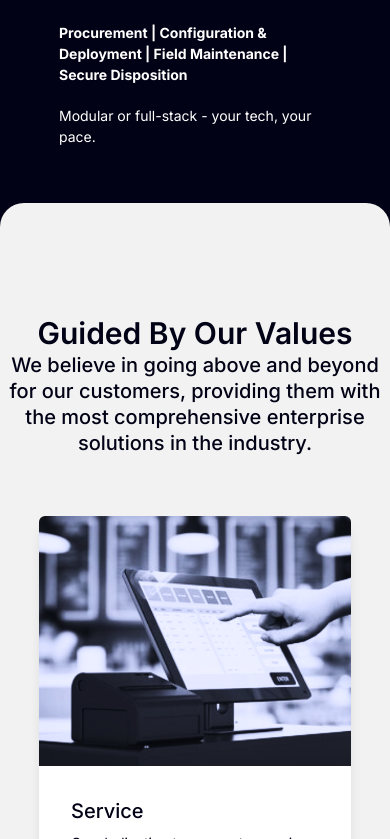
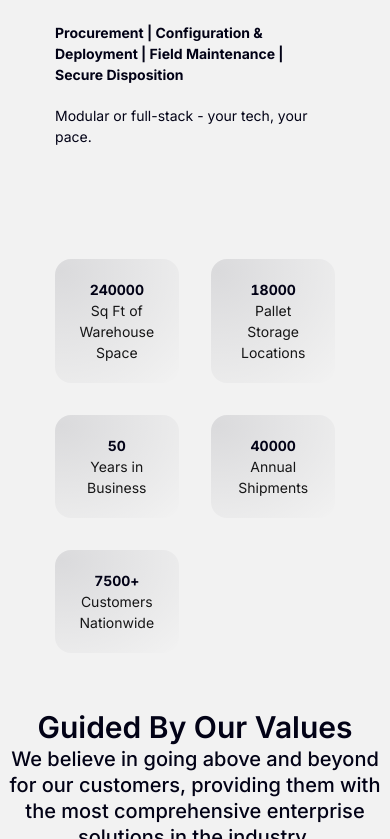
Before and after one commit to IWTechnologies/weareiw, a Next.js app in the folder nextjs-weareiw/: page /about in a window 390 px wide. Shown: the part 1161-2000 px from the top of the page. Built offline with nearby package versions, Linux system fonts and the light colour scheme.

Commit message:
about: continuing to work on NumCounter component, mostly fleshed out but still needs more work

```diff
--- a/nextjs-weareiw/src/app/about/page.tsx
+++ b/nextjs-weareiw/src/app/about/page.tsx
@@ -1,6 +1,7 @@
 import Hero from "@/components/Hero";
 import Blurb from "@/components/Blurb";
 import Card from "@/components/Card";
+import NumCounter from "@/components/NumCounter";
 
 export default function AboutPage() {
     return (
@@ -35,8 +36,8 @@ export default function AboutPage() {
                 />
             </section>
 
-            <section className="w-[80%] flex justify-center p-5 pb-14 mx-auto bg-brand-black text-white">
-                <div className="flex flex-col gap-5">
+            <section className="w-full flex justify-center p-5 pb-14 rounded-t-3xl bg-background text-brand-black">
+                <div className="w-[80%] mx-auto flex flex-col gap-5">
                     <h2 className="text-center">What We Do</h2>
                     <h3>IW Technologies - Your Enterprise Solutions Partner</h3>
                     <div>
@@ -58,10 +59,8 @@ export default function AboutPage() {
                 </div>
             </section>
 
-            <section className="w-full py-14 rounded-t-3xl bg-background">
-                <div className="">
-
-                </div>
+            <section className="w-full bg-background">
+                <NumCounter />
             </section>
 
             <section id="hardware"
--- a/nextjs-weareiw/src/app/globals.css
+++ b/nextjs-weareiw/src/app/globals.css
@@ -55,6 +55,12 @@ p {
   @apply max-w-[70ch]
 }
 
+@property --num {
+  syntax: '<integer>';
+  intial-value: 0;
+  inherits: false;
+}
+
 /* not being used but keep just in case
 diagonal background shape for section */
 .section-bg-diagonal {
--- a/nextjs-weareiw/src/components/NumCounter.tsx
+++ b/nextjs-weareiw/src/components/NumCounter.tsx
@@ -0,0 +1,109 @@
+"use client"
+
+import { useEffect, useRef, useState } from "react";
+
+type Stat = {
+    value: number;
+    label: string;
+    suffix?: string;
+}
+
+const rowOne: Stat[] = [
+    { value: 240000, label: "Sq Ft of Warehouse Space" },
+    { value: 18000, label: "Pallet Storage Locations", },
+    { value: 50, label: "Years in Business" },
+    { value: 40000, label: "Annual Shipments" },
+    { value: 7500, label: "Customers Nationwide", suffix: "+" }
+];
+
+const rowTwo: Stat[] = [
+    { value: 35000, label: "Checkout Lanes Supported", suffix: "+" },
+    { value: 55000, label: "On-SIte Service Events (2024)", suffix: "+" },
+    { value: 9650, label: "Locations Supported Accross North America (2024)" },
+    { value: 1000, label: "Rapid-Scale Deployments in Under 8 Weeks", suffix: "+" }
+];
+
+function StatItem({ value, label, suffix="" }: Stat) {
+    return (
+        <div className="relative flex flex-col items-center rounded-2xl p-5 text-center overflow-hidden">
+            <div className="absolute inset-0 z-10 bg-radial-[at_5%_10%] from-brand-black/10 to-transparent"></div>
+            <div
+            className="relative z-20 flex text-brand-black
+            tabular-nums font-bold transition-[--num] duration-[3s] ease-out
+            [counter-set:num_var(--num)] supports-counter-set:before:content-[counter(num)]"
+            style={{ ["--num" as string]: value }}>
+                <span className="supports-counter-set:sr-only">
+                    {value.toLocaleString()}
+                </span>
+                <span>{suffix}</span>
+            </div>
+            <span className="">{label}</span>
+        </div>
+    );
+}
+
+export default function StatSection() {
+    const [showRowTwo, setRowTwo] = useState(false);
+    const topRef = useRef<HTMLDivElement>(null);
+    const bottomRef = useRef<HTMLDivElement>(null);
+
+    useEffect(() => {
+        const topObserver = new IntersectionObserver(
+            ([entry]) => {
+                if(entry.isIntersecting) {
+                    setRowTwo(false);
+                }
+            },
+            { threshold: 1.0 }
+        );
+
+        const bottomObserver = new IntersectionObserver(
+            ([entry]) => {
+                if(entry.isIntersecting) {
+                    setRowTwo(true);
+                }
+            },
+            { threshold: 1.0 }
+        );
+
+        if(topRef.current) {
+            topObserver.observe(topRef.current);
+        }
+
+        if(bottomRef.current) {
+            bottomObserver.observe(bottomRef.current);
+        }
+
+        return () => {
+            topObserver.disconnect();
+            bottomObserver.disconnect();
+        }
+    }, []);
+
+    return (
+       <div className="relative w-[80%] mx-auto py-14 overflow-hidden">
+            <div ref={topRef} className="absolute top-0 h-1 w-full" />
+            <div ref={bottomRef} className="absolute bottom-0 h-1 w-full" />
+
+            <div
+            className={`transition-opacity duration-700 ease-in-out
+            ${showRowTwo ? "opacity-0 pointer-events-none" : "opacity-100"}`}>
+                <div className="grid grid-cols-2 sm:grid-cols-3 lg:grid-cols-5 gap-8 w-[90%] mx-auto">
+                    {rowOne.map((stat) => (
+                        <StatItem key={stat.label} {...stat} />
+                    ))}
+                </div>
+            </div>
+
+            <div
+            className={`absolute inset-0 flex items-center transition-opacity duration-700 ease-in-out
+            ${showRowTwo ? "opacity-100" : "opacity-0 pointer-events-none"}`}>
+                <div className="grid grid-cols-2 sm:grid-cols-4 gap-8 w-[90%] mx-auto">
+                    {rowTwo.map((stat) => (
+                        <StatItem key={stat.label} {...stat} />
+                    ))}
+                </div>
+            </div>
+       </div>
+    )
+}
--- a/nextjs-weareiw/src/components/header/Header.tsx
+++ b/nextjs-weareiw/src/components/header/Header.tsx
@@ -2,8 +2,7 @@
 
 import Link from "next/link";
 import Image from "next/image";
-import { useState } from "react";
-import { useEffect } from "react";
+import { useEffect, useState } from "react";
 import { navItems } from "@/data/navItems";
 import NavItem from "./NavItem";
 import MobileNav from "./MobileNav";
@@ -22,8 +21,8 @@ type HeaderProps = {
 export default function Header({ link }: HeaderProps) {
     const [mobileOpen, setMobileOpen] = useState(false);
 
-    {/* listen for screen size change and closes mobile nav when screen width
-        becomes desktop nav size */}
+    /* listen for screen size change and closes mobile nav when screen width
+        becomes desktop nav size */
     useEffect(() => {
         const mediaQuery = window.matchMedia("(min-width: 1024px)");
 
@@ -46,7 +45,7 @@ export default function Header({ link }: HeaderProps) {
                 <div className="h-full flex items-center">
                     <Link href="/" className="">
                         <Image className="max-h-17.5 w-auto object-contain"
-                        priority width={1920} height={359}
+                        priority width={400} height={75}
                         src="/fiftyYear/iw-50-whiteGold.png" alt="50 yearIW Technologies Logo" />
                     </Link>
                 </div>
```
